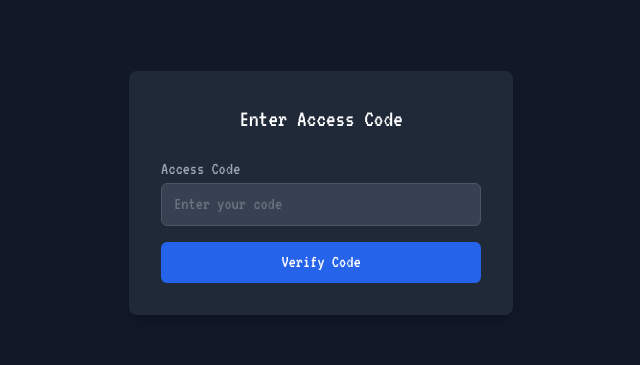
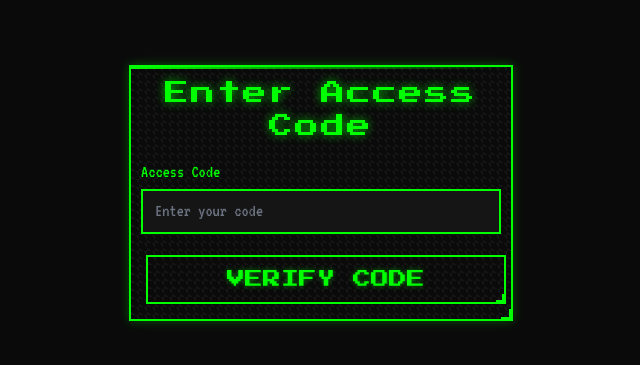
Before and after one commit to stopbeingpoor/trading-game, a React (Vite) app: page / in a window 1280 px wide. Shown: the part 207-572 px from the top of the page, without its empty margins (319-959 px from the left). Built offline with nearby package versions, Linux system fonts and the light colour scheme; no server answers.

Commit message:
Refactor AccessCodeVerification component for improved state management and loading handling

```diff
--- a/src/components/AccessCodeVerification.jsx
+++ b/src/components/AccessCodeVerification.jsx
@@ -42,11 +42,11 @@ function AccessCodeVerification({ onVerificationSuccess }) { // Accept prop
   };
 
   return (
-    <div className="flex flex-col items-center justify-center min-h-screen bg-gray-900 text-white p-4">
-      <div className="bg-gray-800 p-8 rounded-lg shadow-lg w-full max-w-sm">
-        <h2 className="text-2xl font-bold mb-6 text-center">Enter Access Code</h2>
+    <div className="flex flex-col items-center justify-center min-h-screen p-4">
+      <div className="pixel-container w-full max-w-sm">
+        <h2 className="pixel-header text-center">Enter Access Code</h2>
         <div className="mb-4">
-          <label htmlFor="accessCode" className="block text-sm font-medium text-gray-400 mb-1">
+          <label htmlFor="accessCode" className="block mb-1 font-['VT323'] text-[var(--pixel-text)]">
             Access Code
           </label>
           <input
@@ -55,23 +55,19 @@ function AccessCodeVerification({ onVerificationSuccess }) { // Accept prop
             value={accessCode}
             onChange={(e) => setAccessCode(e.target.value)}
             placeholder="Enter your code"
-            className="w-full px-3 py-2 bg-gray-700 border border-gray-600 rounded-md focus:outline-none focus:ring-2 focus:ring-blue-500 text-white placeholder-gray-500"
+            className="w-full px-3 py-2 bg-[var(--pixel-bg-light)] border-2 border-[var(--pixel-border)] text-[var(--pixel-text)] placeholder:text-gray-500 focus:outline-none focus:border-[var(--pixel-accent)] font-['VT323']"
             disabled={isLoading}
           />
         </div>
         <button
           onClick={handleVerify}
-          className={`w-full py-2 px-4 rounded-md font-semibold transition-colors ${
-            isLoading
-              ? 'bg-gray-600 cursor-not-allowed'
-              : 'bg-blue-600 hover:bg-blue-700 focus:outline-none focus:ring-2 focus:ring-blue-500 focus:ring-offset-2 focus:ring-offset-gray-800'
-          }`}
+          className="pixel-button w-full"
           disabled={isLoading}
         >
           {isLoading ? 'Verifying...' : 'Verify Code'}
         </button>
         {message && (
-          <p className={`mt-4 text-center text-sm ${message.startsWith('Error') ? 'text-red-400' : 'text-green-400'}`}>
+          <p className={`mt-4 text-center text-sm font-['VT323'] ${message.startsWith('Error') ? 'text-[var(--pixel-secondary)]' : 'text-[var(--pixel-primary)]'}`}>
             {message}
           </p>
         )}
```
Also changed, not shown: memory-bank/context.md (+2 -1 lines).
